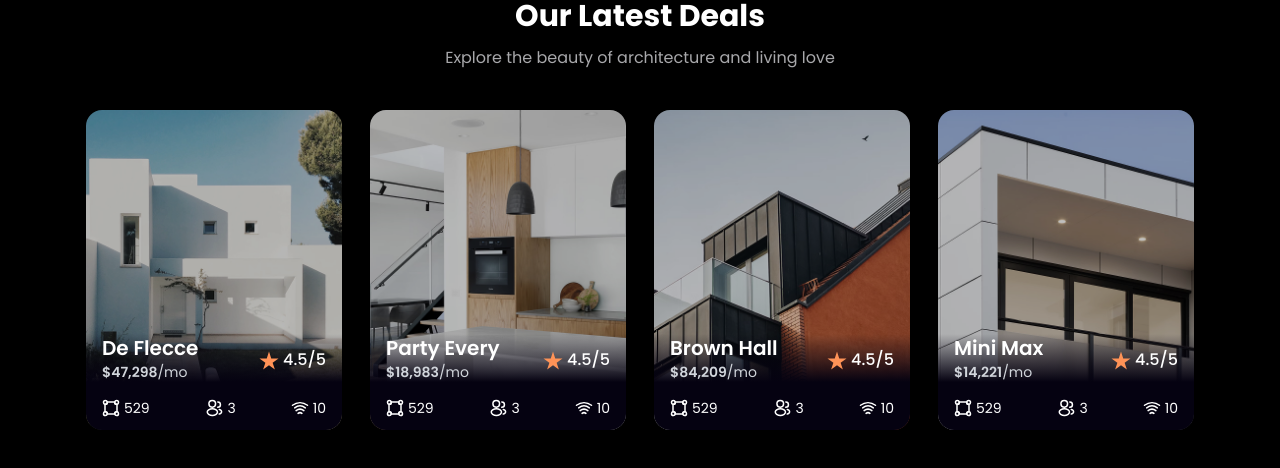
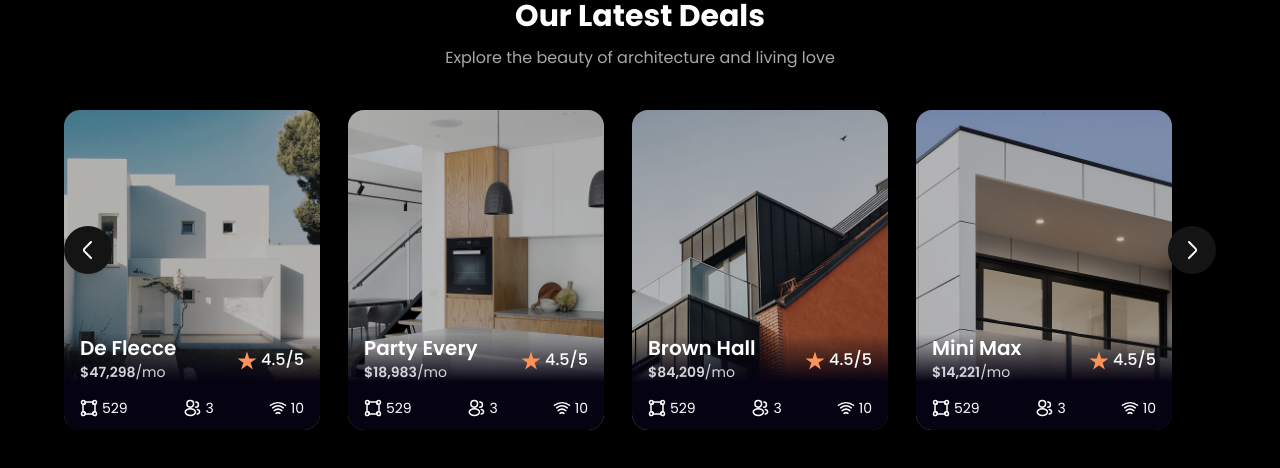
Before and after one commit to janfdev/Nedijia_ShaynaKit, a React (Vite) app: page / in a window 1280 px wide. Shown: the part 934-1402 px from the top of the page. Built offline with nearby package versions, Linux system fonts and the light colour scheme.

Commit message:
Add navigation buttons to LatestDeals component for improved user interaction

```diff
--- a/src/Pages/LatestDeals.tsx
+++ b/src/Pages/LatestDeals.tsx
@@ -10,7 +10,21 @@ const LatestDeals = () => {
             Explore the beauty of architecture and living love
           </p>
         </div>
-        <CardDeals />
+
+        {/* Wrapper untuk CardDeals dengan relative position */}
+        <div className="relative flex items-center w-full max-w-6xl">
+          {/* Panah Kiri */}
+          <button className="absolute left-0 z-10 bg-black_text p-3 rounded-full flex items-center justify-center shadow-lg">
+            <img src="/assets/icon/arrow-left.svg" alt="Left Arrow" />
+          </button>
+
+          <CardDeals />
+
+          {/* Panah Kanan */}
+          <button className="absolute right-0 z-10 bg-black_text p-3 rounded-full flex items-center justify-center shadow-lg">
+            <img src="/assets/icon/arrow-right.svg" alt="Right Arrow" />
+          </button>
+        </div>
       </div>
     </section>
   );
```
